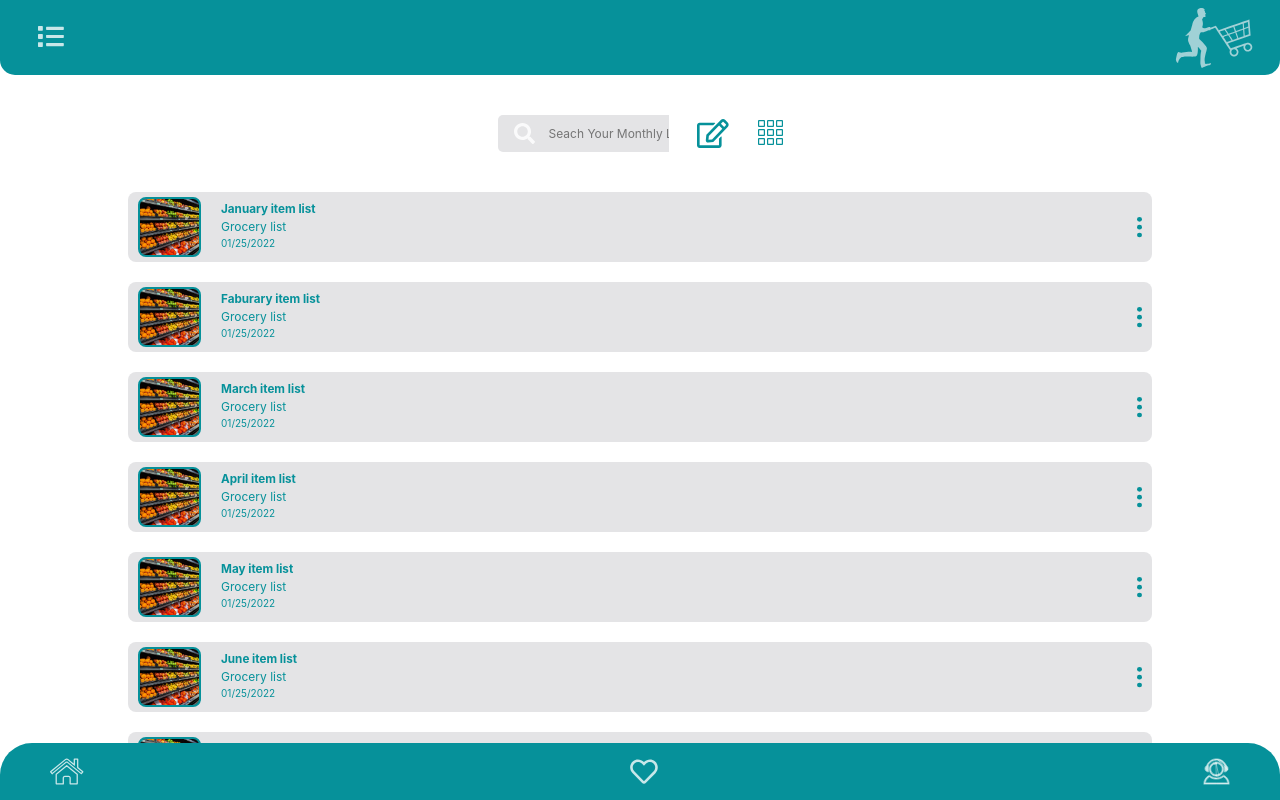
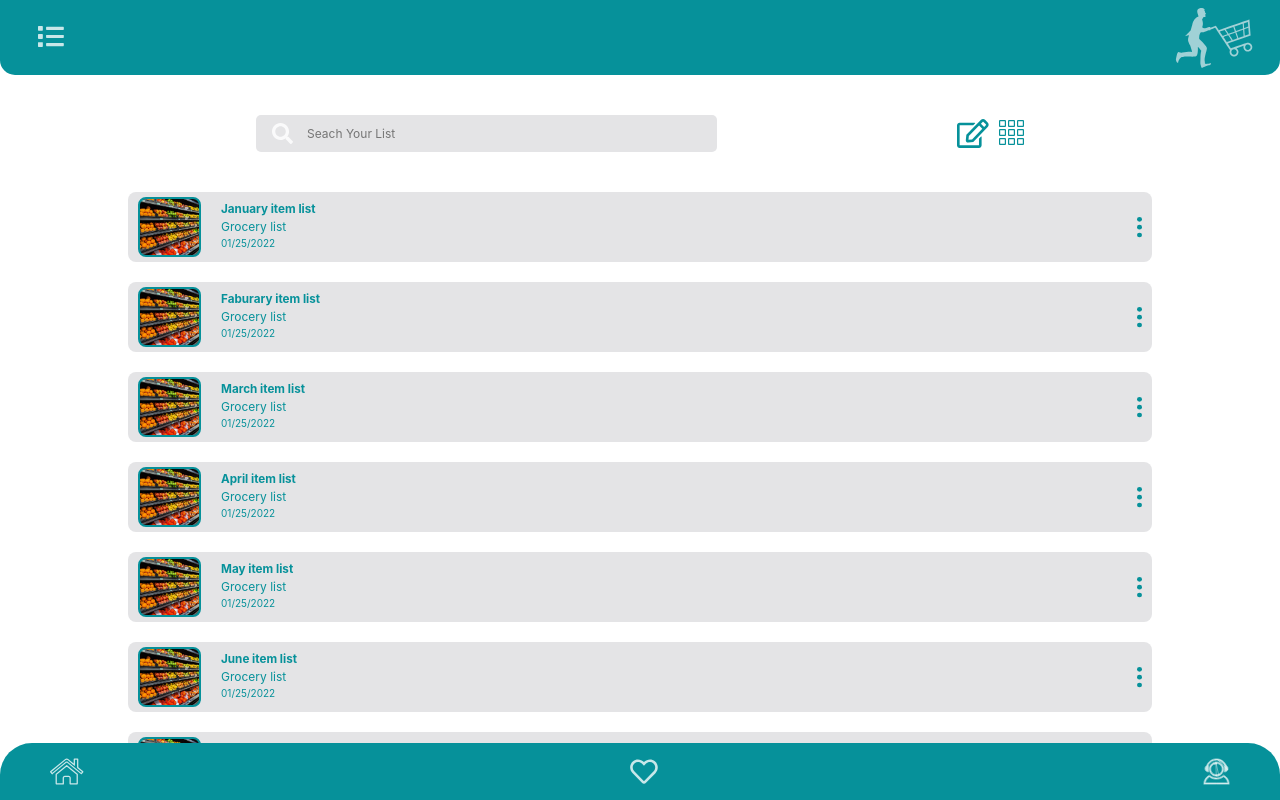
Before and after one commit to its-mustafa07/shopSmart, a React (Create React App) app: page /monthly-inventory in a window 1280 px wide. Built offline with nearby package versions, Linux system fonts and the light colour scheme.

Commit message:
commiting to pull

```diff
--- a/src/components/utils/home-item/homeItem.js
+++ b/src/components/utils/home-item/homeItem.js
@@ -8,10 +8,10 @@ const HomeItem = ({ itemName, imgUrl, path }) => {
       <ItemName>{itemName}</ItemName>
       <ImageWrapper
         imgUrl={imgUrl}
-        // style={{
-        //   height: "15rem",
-        //   width: "15rem",
-        // }}
+        style={{
+          height: "15rem",
+          width: "15rem",
+        }}
       />
     </ItemWrapper>
   );
--- a/src/components/utils/home-item/homeItem.styles.js
+++ b/src/components/utils/home-item/homeItem.styles.js
@@ -17,7 +17,6 @@ export const ItemName = styled.p`
 export const ImageWrapper = styled.div`
   max-width: 15rem;
   max-height: 15rem;
-
   border: 0.4rem solid ${({ theme }) => theme.color.primary};
   background-image: ${({ imgUrl }) => `url(${imgUrl})`};
   background-size: cover;
--- a/src/pages/monthlyInvertoryPage.js
+++ b/src/pages/monthlyInvertoryPage.js
@@ -21,7 +21,8 @@ const MonthlyInventory = () => {
     <>
       <Rectangle marginBottom="4rem" />
       <SearchWrapper>
-        <SearchInput placeholder="Seach Your Monthly List" />
+        <SearchInput placeholder="Seach Your List" />
+        <div style={{ display: "flex", alignItems: "center", gap: "1rem" }}>
           <img
             onClick={() => navigate("/shopping-page")}
             src={editSVG}
@@ -34,6 +35,7 @@ const MonthlyInventory = () => {
               <img src={listSVG} alt="list view" />
             )}
           </div>
+        </div>
       </SearchWrapper>
       {gridView ? <MonthlyListItems /> : <MonthlyGridItems />}
 
--- a/src/pages/styles/monthlyInventory.styles.js
+++ b/src/pages/styles/monthlyInventory.styles.js
@@ -1,16 +1,21 @@
 import { styled } from "styled-components";
 
 export const SearchWrapper = styled.div`
-  max-width: 28.5rem;
+  width: 60%;
   align-items: center;
   display: flex;
   justify-content: space-between;
   margin: 0 auto calc(${({ theme }) => theme.spacing.lg} + 0.8rem);
 
-  @media (max-width: 340px) {
+  @media (max-width: ${({ theme }) => theme.breakpoints.xs}) {
+    width: 80%;
+    /* flex-direction: column; */
+    row-gap: 2rem;
+  }
+  /* @media (max-width: 340px) {
     width: 26.5rem;
   }
   @media (max-width: 310px) {
     width: 23.5rem;
-  }
+  } */
 `;
```
Lines whose indentation alone changed are shown as unchanged.
